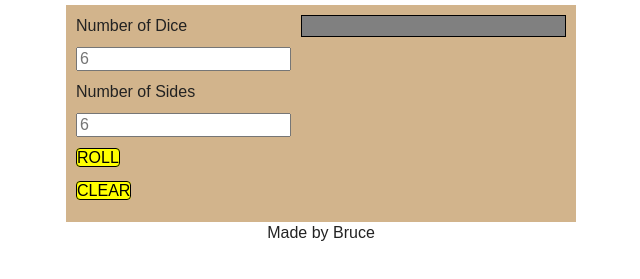
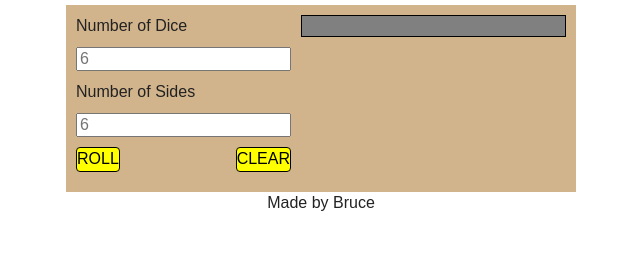
Before and after one commit to versayr/diceRoller, a plain HTML site: page index.html in a window 1280 px wide. Shown: the part 83-362 px from the top of the page, without its empty margins (319-959 px from the left). Drawn offline with nearby package versions, Linux system fonts and the light colour scheme.

Commit message:
Moved CLEAR button

```diff
--- a/css/main.css
+++ b/css/main.css
@@ -90,6 +90,10 @@ body {
 }
 #diceOptions ul li {
   margin-bottom: 10px;
+}
+#diceOptions div {
+  display: flex;
+  justify-content: space-between;
 }
 .button {
   text-decoration: none;
--- a/index.html
+++ b/index.html
@@ -27,8 +27,10 @@
       <li><input id="quantityDice" type="text" placeholder="6"></li>
       <li><span>Number of Sides</span></li>
       <li><input id="numberSides" type="text" placeholder="6"></li>
-      <li><a href="#" id="roll" class="button">ROLL</a></li>
-      <li><a href="#" id="clear" class="button">CLEAR</a></li>
+      <li><div>
+        <a href="#" id="roll" class="button">ROLL</a>
+        <a href="#" id="clear" class="button">CLEAR</a>
+      </div></li>
     </ul>
   </div>
   <div id="resultsField">
```
